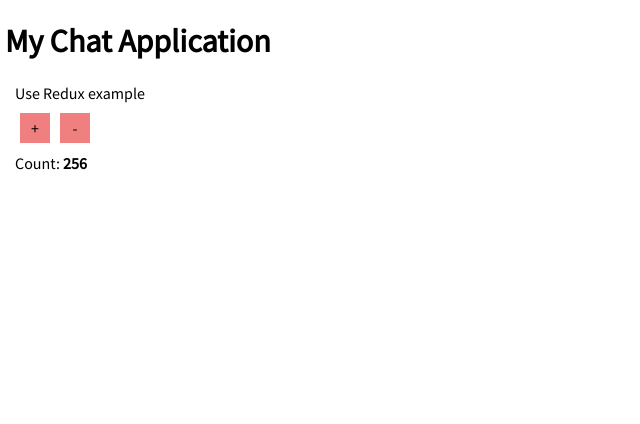
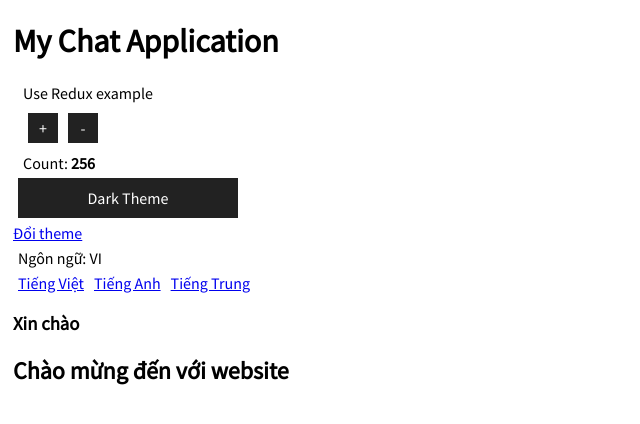
Before and after one commit to MTAZero/my-chat-app-frontend, a React (Create React App) app: page /login in a window 1280 px wide. Shown: the top 424 px of the page, without its empty margins (0-640 px from the left). Built offline with nearby package versions, Linux system fonts and the light colour scheme.

Commit message:
Thử nghiệm thành công với context (theme, language)

```diff
--- /dev/null
+++ b/src/context/index.js
@@ -0,0 +1 @@
+export * from './theme.context'
--- /dev/null
+++ b/src/context/language.context.js
@@ -0,0 +1,43 @@
+import React, { useState, useContext } from 'react';
+import LanguageTranslater from '../locales'
+
+export const languages = {
+    vi: 'VI',
+    en: 'EN',
+    cn: 'CN'
+};
+
+const default_language = languages.vi;
+const LanguageContext = React.createContext(default_language);
+
+export const useLanguage = () => {
+    const context = useContext(LanguageContext);
+
+    return context;
+};
+
+export const LanguageProvider = ({ children, language }) => {
+    const [currentLanguage, setLanguage] = useState(
+        language ? language : default_language,
+    );
+
+    const saveLanguage = (language) => {
+        setLanguage(language);
+    };
+
+    const t = (key) => {
+        return LanguageTranslater[currentLanguage][key]
+    };
+
+    return (
+        <LanguageContext.Provider
+            value={{
+                currentLanguage: currentLanguage,
+                saveLanguage,
+                t,
+            }}
+        >
+            {children}
+        </LanguageContext.Provider>
+    );
+};
--- /dev/null
+++ b/src/context/theme.context.js
@@ -0,0 +1,43 @@
+import React, { useState, useContext } from 'react';
+
+export const themes = {
+    light: {
+        foreground: '#000000',
+        background: '#eeeeee',
+    },
+    dark: {
+        foreground: '#ffffff',
+        background: '#222222',
+    },
+};
+const default_theme = themes.dark;
+const ThemeContext = React.createContext(default_theme);
+
+export const ThemeProvider = ({ children, theme }) => {
+    const [currentTheme, saveCurrentTheme] = useState(
+        theme ? theme : default_theme,
+    );
+
+    const saveTheme = (theme) => {
+        saveCurrentTheme(theme);
+    };
+
+    return (
+        <ThemeContext.Provider
+            value={{
+                currentTheme,
+                saveTheme,
+            }}
+        >
+            {
+                children
+            }
+        </ThemeContext.Provider>
+    );
+};
+
+export const useTheme = () => {
+    const context = useContext(ThemeContext)
+
+    return context
+}
--- a/src/index.css
+++ /dev/null
@@ -1,13 +0,0 @@
-body {
-  margin: 0;
-  font-family: -apple-system, BlinkMacSystemFont, 'Segoe UI', 'Roboto', 'Oxygen',
-    'Ubuntu', 'Cantarell', 'Fira Sans', 'Droid Sans', 'Helvetica Neue',
-    sans-serif;
-  -webkit-font-smoothing: antialiased;
-  -moz-osx-font-smoothing: grayscale;
-}
-
-code {
-  font-family: source-code-pro, Menlo, Monaco, Consolas, 'Courier New',
-    monospace;
-}
--- a/src/index.js
+++ b/src/index.js
@@ -1,6 +1,5 @@
 import React from 'react';
 import ReactDOM from 'react-dom';
-import './index.css';
 import App from './App';
 import reportWebVitals from './reportWebVitals';
 
--- /dev/null
+++ b/src/locales/cn.js
@@ -0,0 +1,8 @@
+export default {
+    "hello": "你好",
+    "welcometitle": "欢迎来到网站",
+
+    "en": "英语",
+    "vi": "越南文",
+    "cn": "中国人"
+}
--- /dev/null
+++ b/src/locales/en.js
@@ -0,0 +1,8 @@
+export default {
+    "hello": "Hello",
+    "welcometitle": "Welcome to website",
+
+    "en": "English",
+    "vi": "Vietnamese",
+    "cn": "Chinese"
+}
--- /dev/null
+++ b/src/locales/index.js
@@ -0,0 +1,9 @@
+import vi from './vi'
+import en from './en'
+import cn from './cn'
+
+export default {
+    'VI': vi,
+    'EN': en,
+    'CN': cn
+}
--- /dev/null
+++ b/src/locales/vi.js
@@ -0,0 +1,8 @@
+export default {
+    "hello": "Xin chào",
+    "welcometitle": "Chào mừng đến với website",
+
+    "en": "Tiếng Anh",
+    "vi": "Tiếng Việt",
+    "cn": "Tiếng Trung"
+}
--- a/src/pages/login-page/counter_control.js
+++ b/src/pages/login-page/counter_control.js
@@ -1,14 +1,21 @@
 import React from 'react';
 import { useDispatch } from 'react-redux';
+import { useTheme } from '../../context';
 import actions from '../../redux/count-module/actions';
 
 const CounterControlComponent = () => {
     const dispatch = useDispatch();
 
+    const { currentTheme, setTheme } = useTheme()
+
     return (
         <div className="CounterControlComponent">
             <div
                 className="ButtonZ"
+                style={{
+                    backgroundColor: currentTheme.background,
+                    color: currentTheme.foreground
+                }}
                 onClick={() => {
                     dispatch(actions.action.incCount(1));
                 }}
@@ -17,6 +24,10 @@ const CounterControlComponent = () => {
             </div>
             <div
                 className="ButtonZ"
+                style={{
+                    backgroundColor: currentTheme.background,
+                    color: currentTheme.foreground
+                }}
                 onClick={() => {
                     dispatch(actions.action.decCount(5));
                 }}
--- a/src/pages/login-page/index.js
+++ b/src/pages/login-page/index.js
@@ -1,18 +1,99 @@
-import React from 'react'
-import './index.scss'
+import React, { useContext } from 'react';
+import './index.scss';
 
 // subcomponent
-import CounterControlComponent from './counter_control'
-import CounterComponent from './counter'
+import CounterControlComponent from './counter_control';
+import CounterComponent from './counter';
+
+// context
+import { useTheme, themes } from '../../context';
+import { languages, useLanguage } from '../../context/language.context';
 
 const LoginPage = () => {
+    let theme = useTheme();
+    let language = useLanguage();
+    let t = language.t;
+
     return (
+        <>
             <div className="LoginPage">
                 <div>Use Redux example</div>
                 <CounterControlComponent />
                 <CounterComponent />
             </div>
-    )
+            <div
+                style={{
+                    backgroundColor: theme.currentTheme.background,
+                    color: theme.currentTheme.foreground,
+                    width: 200,
+                    textAlign: 'center',
+                    padding: 10,
+                }}
+            >
+                {
+                    theme.currentTheme === themes.light ? 'Light Theme' : 'Dark Theme'
                 }
+            </div>
+            <a
+                href="#"
+                onClick={() => {
+                    let currentTheme = theme.currentTheme;
+                    let nextTheme = themes.light;
 
-export default LoginPage
+                    if (currentTheme === themes.light) nextTheme = themes.dark;
+
+                    theme.saveTheme(nextTheme);
+                }}
+            >
+                Đổi theme
+            </a>
+
+            <div>Ngôn ngữ: {language.currentLanguage}</div>
+            <div
+                href="#"
+                // onClick={() => {
+                //     let currentLanguage = language.currentLanguage;
+                //     let nextLanguage = languages.vi;
+
+                //     if (currentLanguage === languages.vi) nextLanguage = languages.en;
+
+                //     language.saveLanguage(nextLanguage);
+                // }}
+            >
+                <span>
+                    <a
+                        href="#"
+                        style={{ marginRight: 5 }}
+                        onClick={() => language.saveLanguage(languages.vi)}
+                    >
+                        {
+                            t("vi")
+                        }
+                    </a>
+                    <a
+                        href="#"
+                        style={{ margin: 5 }}
+                        onClick={() => language.saveLanguage(languages.en)}
+                    >
+                        {
+                            t("en")
+                        }
+                    </a>
+                    <a
+                        href="#"
+                        style={{ margin: 5 }}
+                        onClick={() => language.saveLanguage(languages.cn)}
+                    >
+                        {
+                            t("cn")
+                        }
+                    </a>
+                </span>
+            </div>
+            <h3>{t('hello')}</h3>
+            <h2>{t('welcometitle')}</h2>
+        </>
+    );
+};
+
+export default LoginPage;
```
Also changed, not shown: src/App.js (+9 -1 lines), 1 other file (tests, documents, lock files or other folders). Lines whose indentation alone changed are shown as unchanged.
